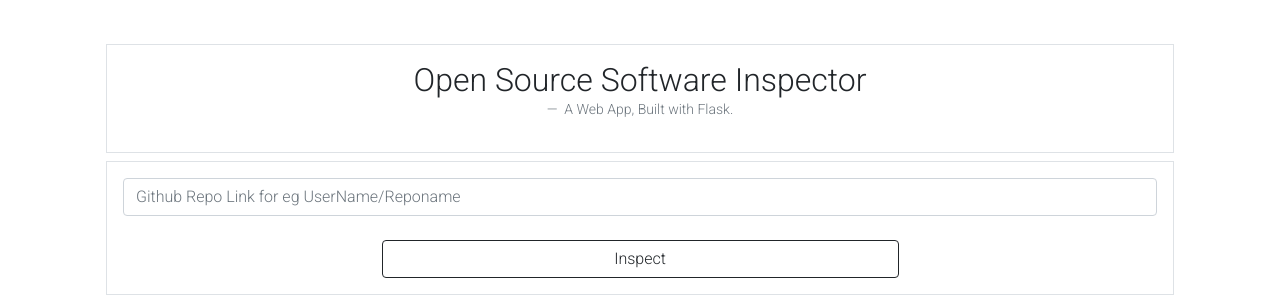
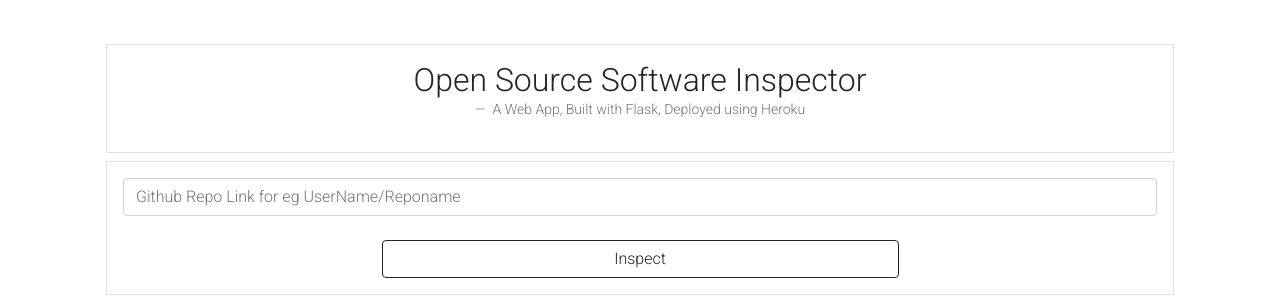
Before and after one commit to abhisheksk24/trojenhex-ossinspector, a Flask app: page / in a window 1280 px wide. Shown: the top 300 px of the page. Run offline with Flask 2, Linux system fonts and the light colour scheme; some libraries are stand-ins or nearby versions.

Commit message:
Final Changes

```diff
--- a/app.py
+++ b/app.py
@@ -155,9 +155,9 @@
         # license score
         license_percentage=0
         if license1=="None":
-            license_percentage = -1
+            license_percentage = -5
         else:
-            license_percentage=50
+            license_percentage=80
 
 
         #Average Score
@@ -172,11 +172,11 @@
         #Ratings
         if (average<70):
             rating = "Good"
-            rating_color = "primary"
+            rating_color = "warning"
 
             if(average<50):
                 rating = "Poor"
-                rating_color = "warning"
+                rating_color = "danger"
 
                 if(average<25):
                     rating = "Unsafe"
--- a/static/new.css
+++ b/static/new.css
@@ -94,7 +94,7 @@
 .round-image {
 	width: 100px;
 	height: 100px;
-	border: 2px solid red;
+	border: 2px solid rgb(0, 0, 0);
 	border-radius: 50%;
 	display: flex;
 	justify-content: center;
--- a/templates/index.html
+++ b/templates/index.html
@@ -27,7 +27,7 @@
                                     <h2>Open Source Software Inspector</h2>
                                 </blockquote>
                                 <figcaption class="blockquote-footer">
-                                    A Web App, Built with Flask.
+                                    A Web App, Built with Flask, Deployed using Heroku
                                 </figcaption>
                             </figure>
 
--- a/templates/result.html
+++ b/templates/result.html
@@ -26,7 +26,7 @@
                                     <h2>Open Source Software Inspector</h2>
                                 </blockquote>
                                 <figcaption class="blockquote-footer">
-                                    A Web App, Built with Flask.
+                                    A Web App, Built with Flask, Deployed using Heroku
                                 </figcaption>
                             </figure>
 
```
Also changed, not shown: static/new2.css (deleted).
